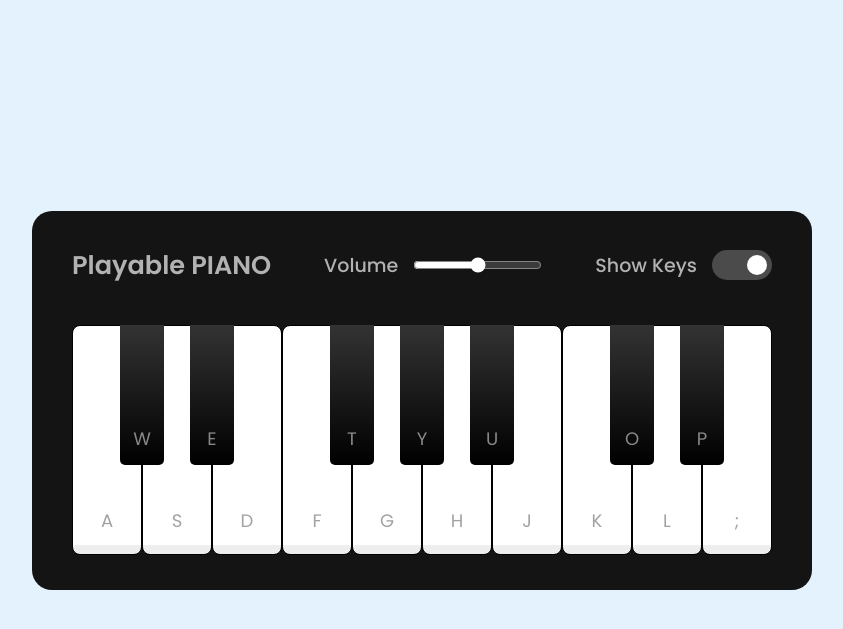
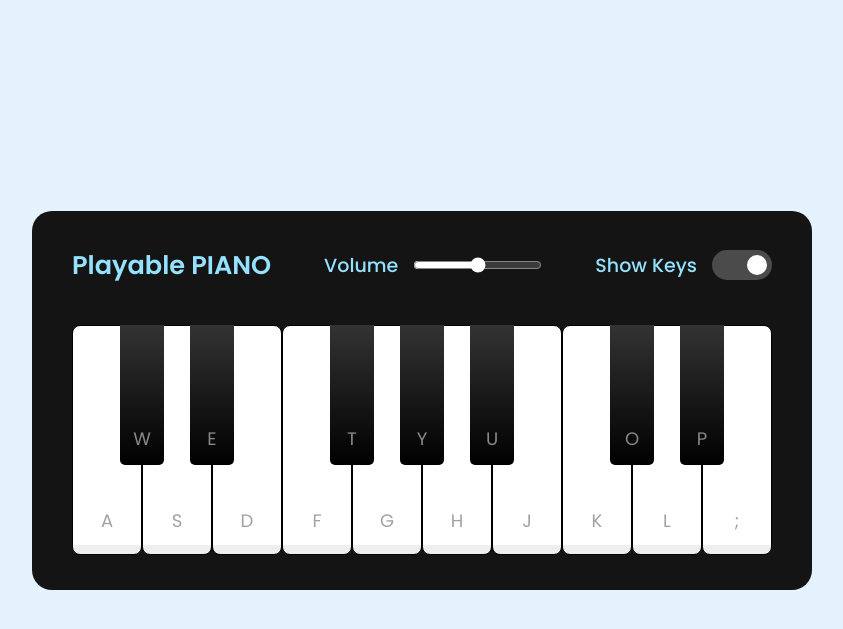
Before and after one commit to rahulbomnalli7/Piano-simulator-Flask, a Flask app: page / in a window 1280 px wide. Shown: the top 629 px of the page, without its empty margins (218-1061 px from the left). Run offline with Flask 3, Linux system fonts and the light colour scheme.

Commit message:
Update style.css

```diff
--- a/static/style.css
+++ b/static/style.css
@@ -20,7 +20,7 @@ body {
 }
 .wrapper header {
   display: flex;
-  color: #B2B2B2;
+  color: #94e2ff;
   align-items: center;
   justify-content: space-between;
 }
```
